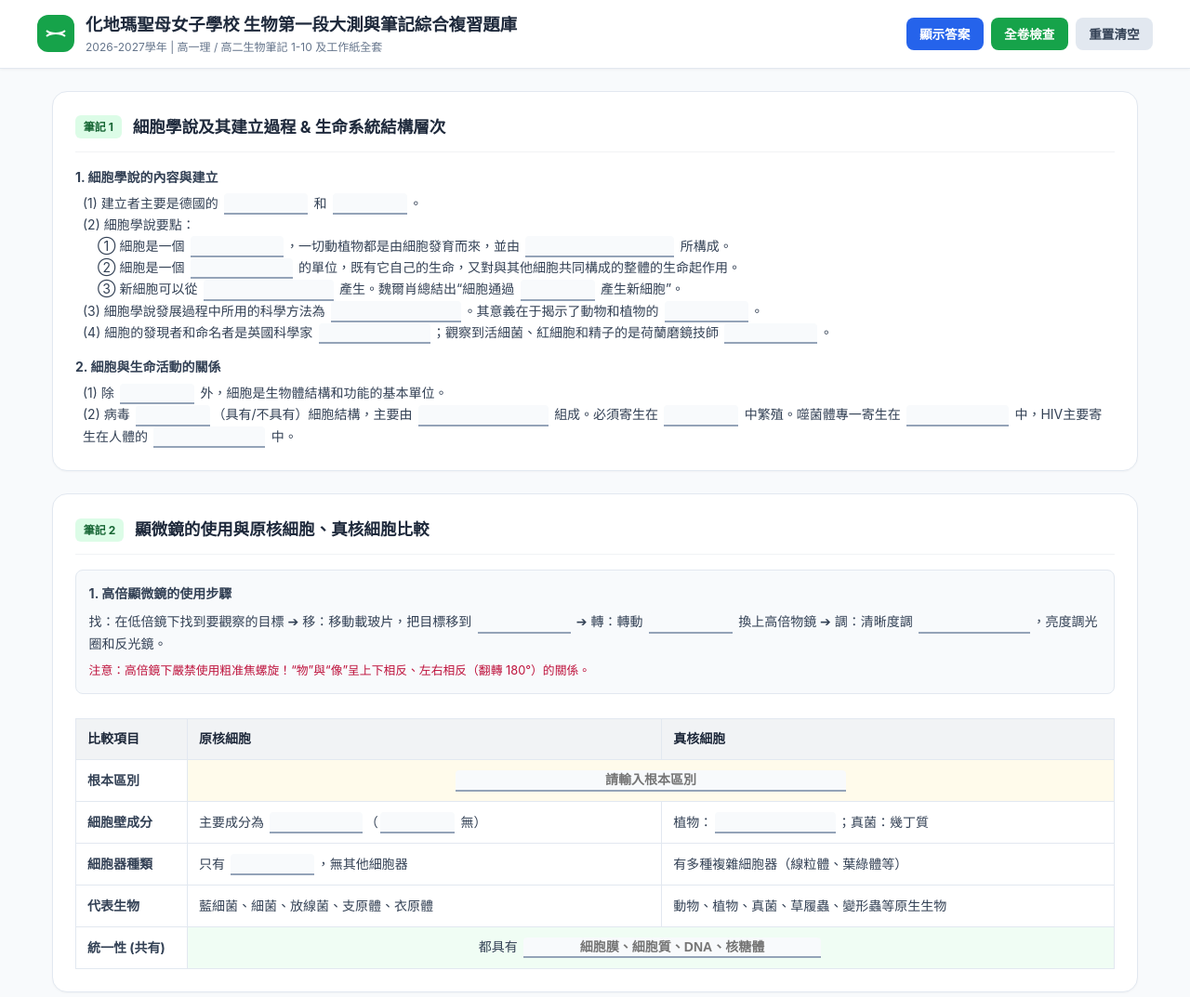
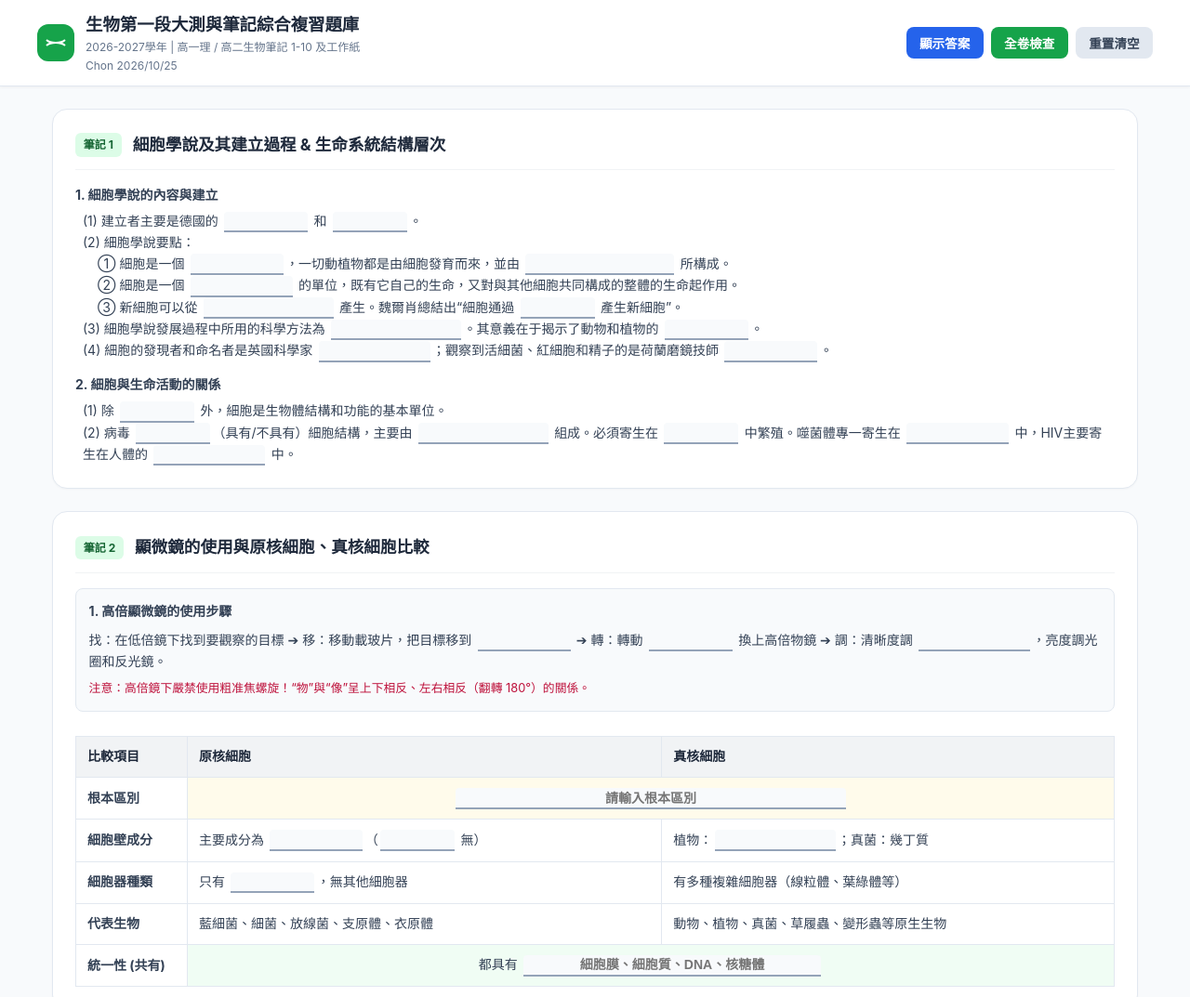
Before and after one commit to 1402004/2026-2027_SC2_T1_bio-test, a plain HTML site: page index-fs.html in a window 1280 px wide. Shown: the top 1073 px of the page at 93% size. Drawn offline with Linux system fonts and the light colour scheme.

Commit message:
Update index-fs.html

```diff
--- a/index-fs.html
+++ b/index-fs.html
@@ -3,7 +3,7 @@
 <head>
     <meta charset="UTF-8">
     <meta name="viewport" content="width=device-width, initial-scale=1.0">
-    <title>化地瑪聖母女子學校 高一理/高二 生物第一段大測與筆記綜合複習題庫</title>
+    <title>化地瑪聖母女子學校 高一 生物第一段大測與筆記綜合複習題庫</title>
     <style>
         :root {
             --primary: #16a34a;
@@ -326,8 +326,9 @@
                     <svg width="24" height="24" viewBox="0 0 24 24" fill="none" stroke="currentColor" stroke-width="2"><path d="M2 15c6.667-6 13.333 0 20-6"/><path d="M2 9c6.667 6 13.333 0 20 6"/></svg>
                 </div>
                 <div>
-                    <h1 class="brand-title">化地瑪聖母女子學校 生物第一段大測與筆記綜合複習題庫</h1>
-                    <p class="brand-sub">2026-2027學年 | 高一理 / 高二生物筆記 1-10 及工作紙全套</p>
+                    <h1 class="brand-title">生物第一段大測與筆記綜合複習題庫</h1>
+                    <p class="brand-sub">2026-2027學年 | 高一理 / 高二生物筆記 1-10 及工作紙</p>
+                    <p class="brand-sub">Chon 2026/10/25</p>
                 </div>
             </div>
 
```
